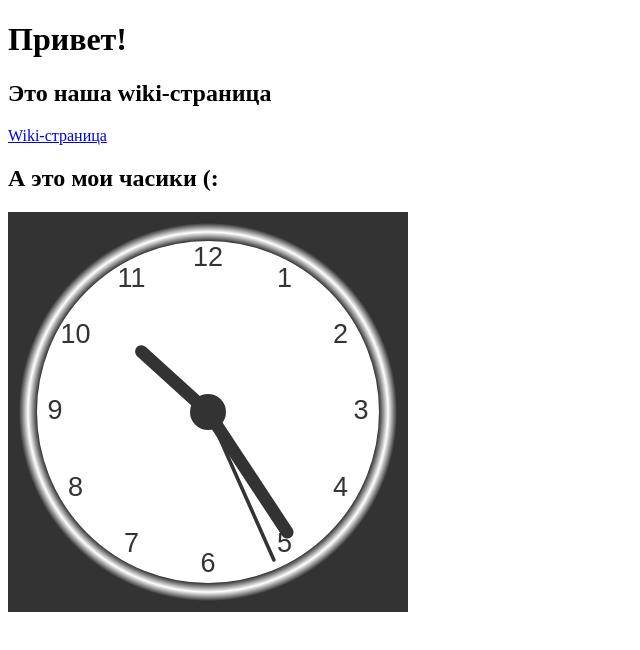
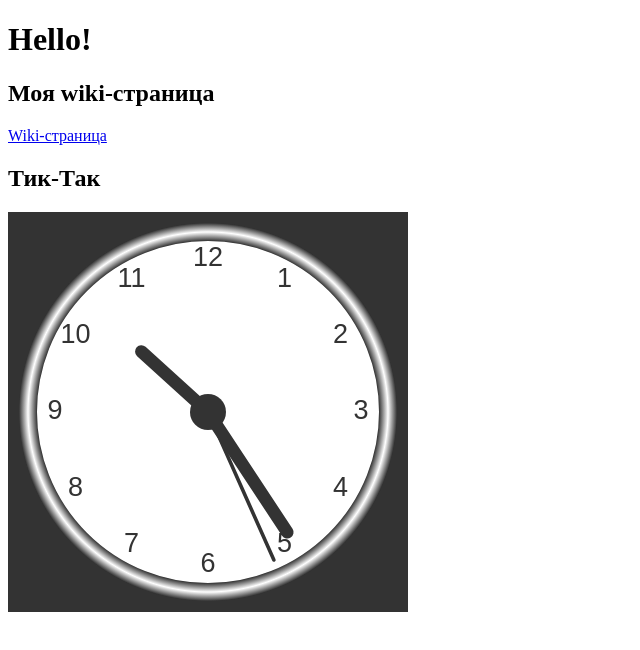
Before and after one commit to AbbasovaI/AbbasovaI.github.io, a plain HTML site: page index.html in a window 1280 px wide. Shown: the whole page, without its empty margins (0-640 px from the left). Drawn offline with Linux system fonts and the light colour scheme.

Commit message:
Update index.html

```diff
--- a/index.html
+++ b/index.html
@@ -1,11 +1,11 @@
 <!DOCTYPE html>
 <html>
 <body>
-<h1>Привет!</h1>
-<h2> Это наша wiki-страница </h2>
+<h1> Hello!</h1>
+<h2> Моя wiki-страница </h2>
 <p><a href="https://github.com/lashmyash/oop-2018/wiki">Wiki-страница</a> </p>
 
-<h2>А это мои часики (: </h2>
+<h2>Тик-Так </h2>
 
 <canvas id="canvas" width="400" height="400"
 style="background-color:#333">
```
